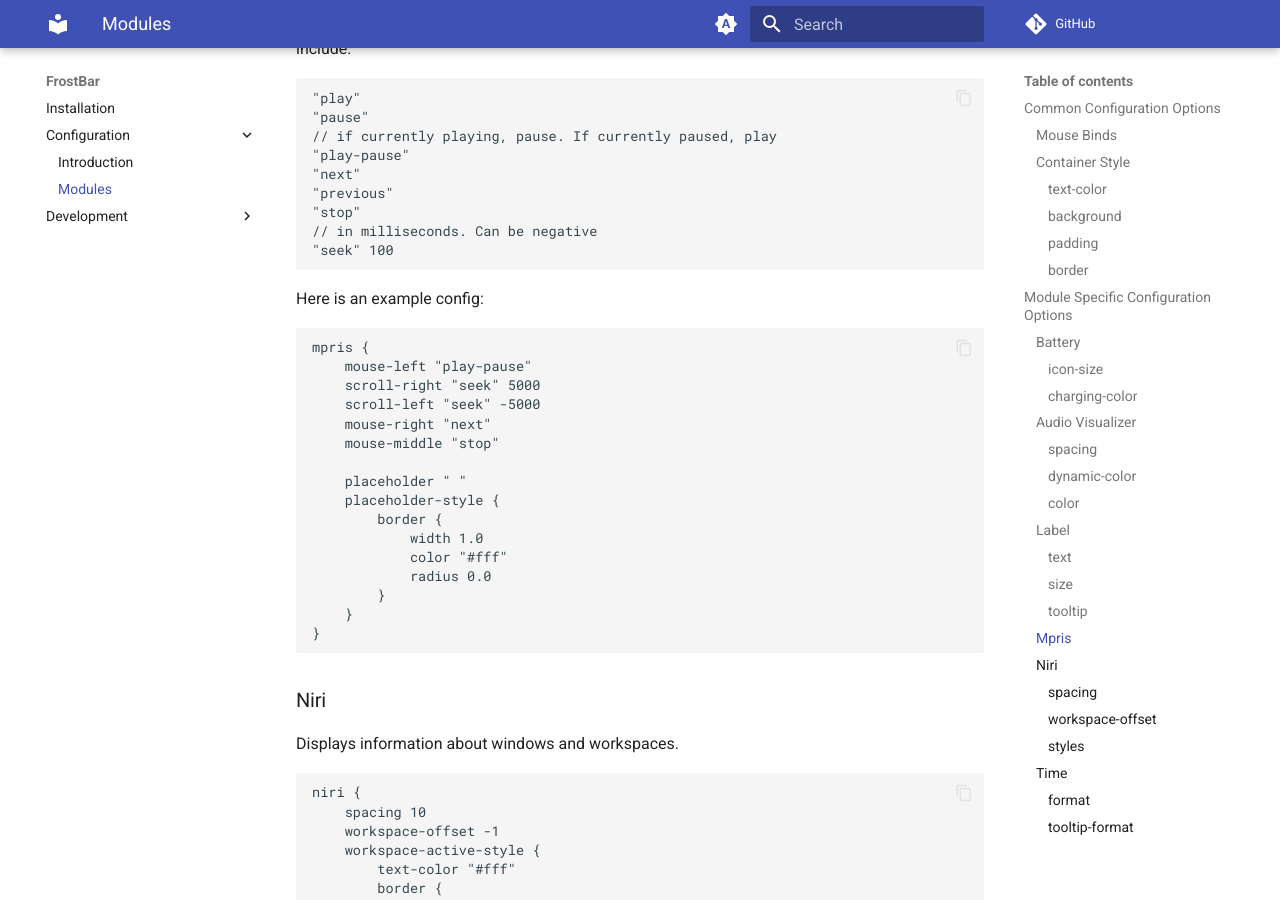
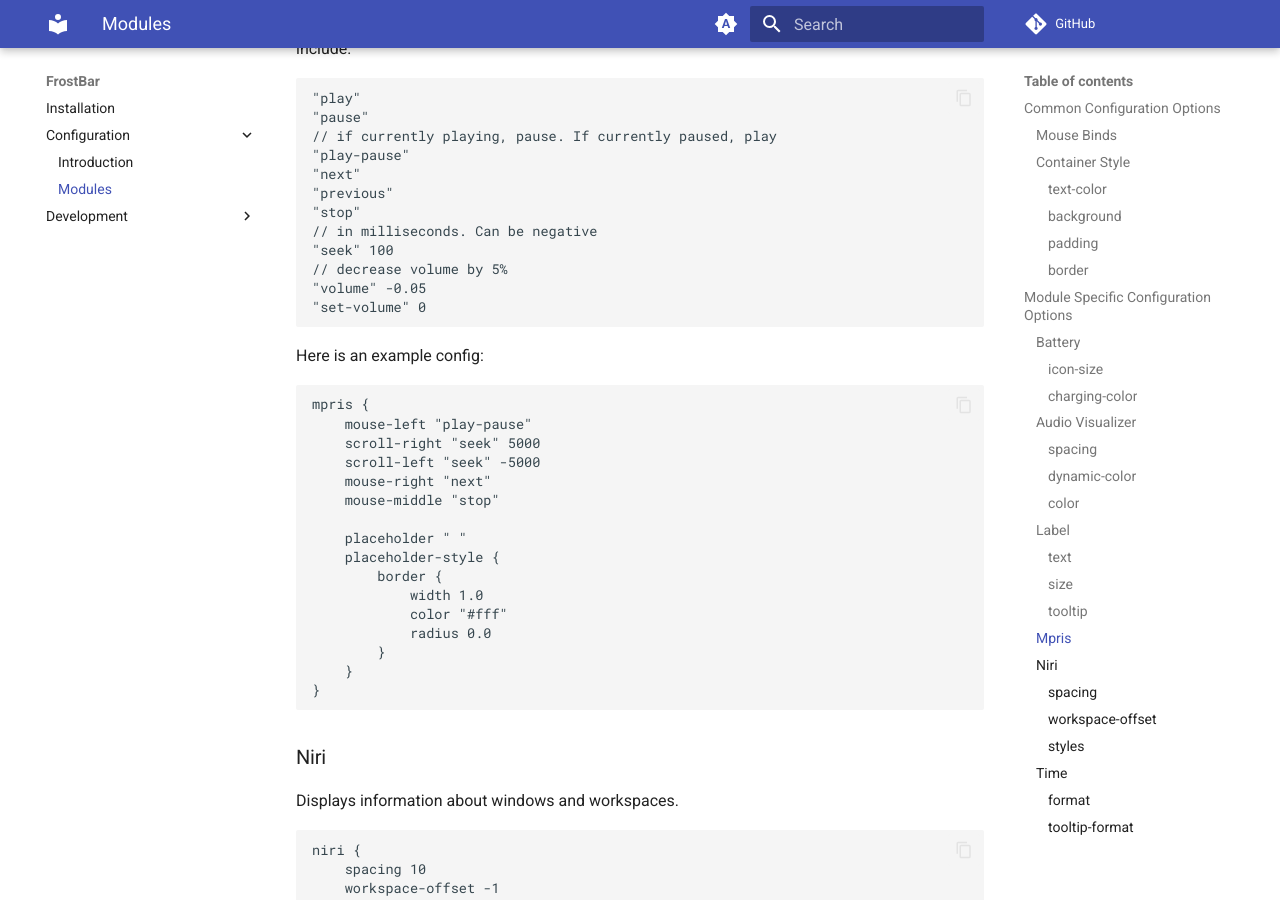
Before and after one commit to Ind-E/FrostBar, an MkDocs documentation site: the page built from docs/wiki/Configuration/Modules.md, in a window 1280 px wide and 900 px high, scrolled down 3649 px. Built offline with MkDocs 1.6.1 and Material for MkDocs 9.7.7, drawn with Linux system fonts in a browser that asks for light colours; comment, search, counter and statistics services are not loaded.

Commit message:
document volume and set-volume options for mpris

````diff
--- a/docs/wiki/Configuration/Modules.md
+++ b/docs/wiki/Configuration/Modules.md
@@ -174,6 +174,9 @@ actions for mouse binds include:
 "stop"
 // in milliseconds. Can be negative
 "seek" 100
+// decrease volume by 5%
+"volume" -0.05
+"set-volume" 0
 ```
 
 Here is an example config:
````
